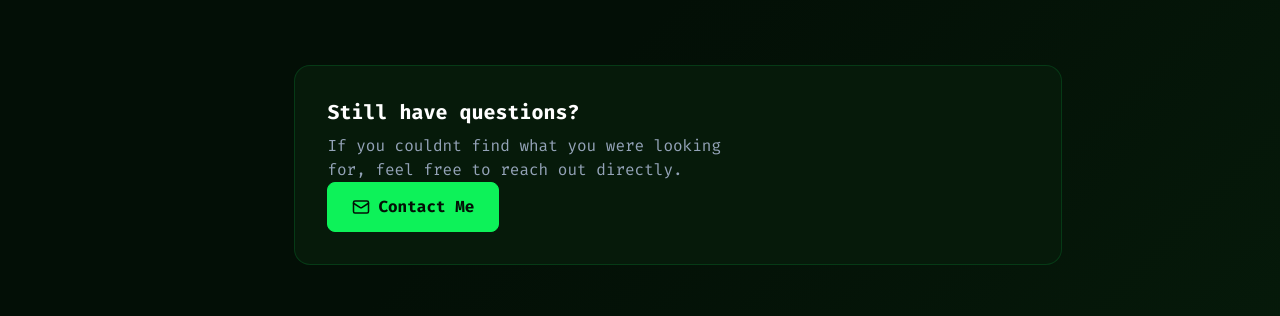
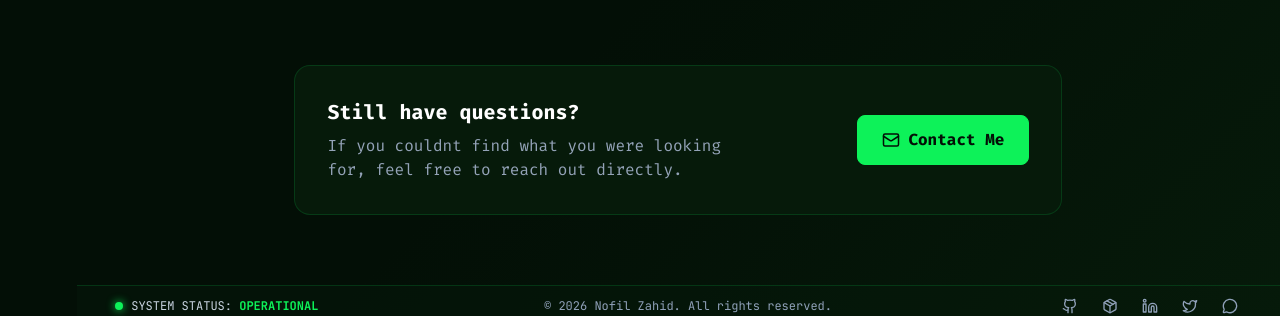
Before and after one commit to nofil-zahid/nofil-web-portfolio, a Next.js app: page /faqs in a window 1280 px wide. Shown: the part 1147-1463 px from the top of the page. Built offline with nearby package versions, Linux system fonts and the light colour scheme; no server answers.

Commit message:
fix: alignment + hidden in mobile mode

```diff
--- a/src/components/pages/FaqPage/Contact.tsx
+++ b/src/components/pages/FaqPage/Contact.tsx
@@ -18,12 +18,12 @@ const Contact = () => {
       whileInView={{ opacity: 1, y: 0 }}
       viewport={{ once: true }}
       transition={{ delay: 0.1, duration: 0.5 }}
-      className="border-border-glow bg-background-secondary hover:border-accent/40 mx-auto mt-12 flex hidden w-full max-w-3xl flex-col items-center justify-between gap-8 rounded-2xl border p-8 transition-colors md:block md:flex-row"
+      className="border-border-glow bg-background-secondary hover:border-accent/40 mx-auto mt-12 hidden max-w-3xl items-center justify-between gap-8 rounded-2xl border p-8 transition-colors md:flex"
     >
-      <div className="text-center md:text-left">
+      <div className="text-left">
         <h2 className="text-text-primary mb-2 text-xl font-bold">Still have questions?</h2>
 
-        <p className="text-text-secondary max-w-100 text-sm md:text-base">
+        <p className="text-text-secondary max-w-100 text-base">
           If you couldnt find what you were looking for, feel free to reach out directly.
         </p>
       </div>
```
